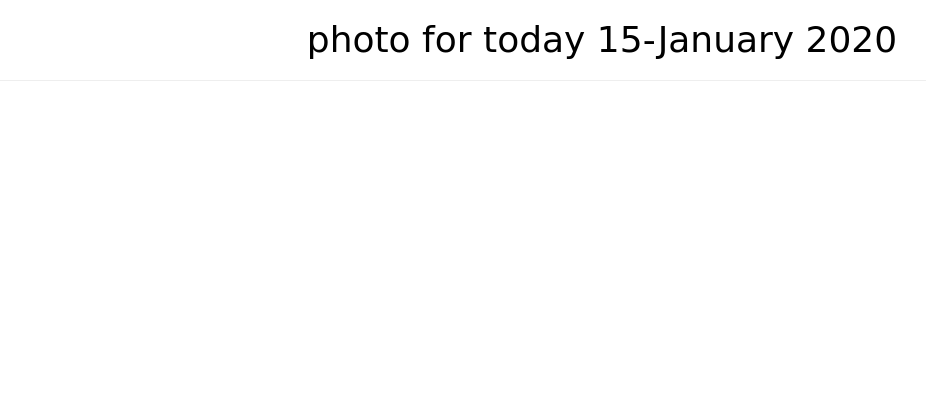
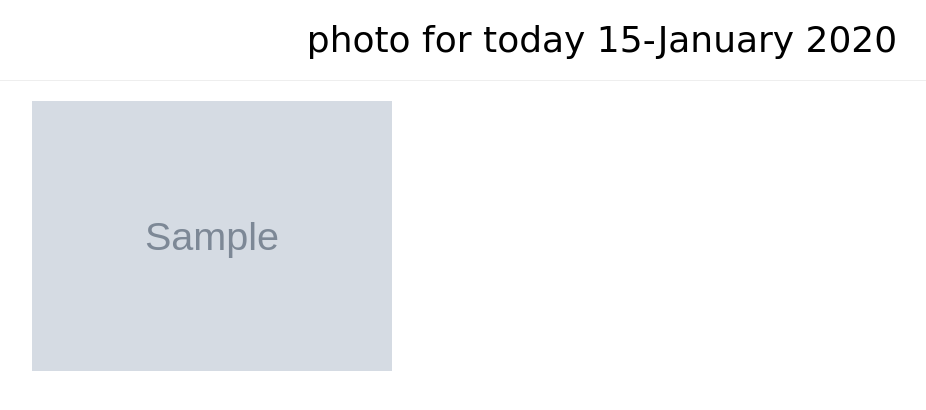
Before and after one commit to shureim/Gallery-Website, a Django app: template photo/templates/all-photos/today-photo.html in a window 1280 px wide. Shown: the top 410 px of the page, without its empty margins (38-964 px from the left). Run offline with Django 3.2, Linux system fonts and the light colour scheme; the template is opened without the code that fills it: most values are stand-ins (such as "Sample title", 1, 10 or a date in 2020); grey boxes marked "Sample" are stand-in pictures; some libraries are stand-ins or nearby versions.

Commit message:
added the image_url  to today-photo.html

```diff
--- a/photo/templates/all-photos/today-photo.html
+++ b/photo/templates/all-photos/today-photo.html
@@ -3,7 +3,7 @@
 {% block content %}
 {{block.super}}
 
-<!-- <div class="container">
+<div class="container">
 
 
 
@@ -14,7 +14,7 @@
     {% if photo_item.image %}
     <div class="col-md-4">
       <img src="{{photo_item.image.url}}" class="img-responsive" alt="Image">
-      <h4 class = "text-center" style="color:green;"> <a href="{% url 'image' photo_item.id %}"> {{photo_item.image_name}} </a></h4>
+      <!-- <h4 class = "text-center" style="color:green;"> <a href="{% url 'image' photo_item.id %}"> {{photo_item.image_name}} </a></h4>
 
     </div>
     {% else %}
@@ -28,10 +28,10 @@
   <div class="row">
     <h2 class="text-center">There No Photo Items</h2>
   </div>
-  {% endfor %}
+  {% endfor %} -->
 </div>
 
-</div> -->
+</div>
 
 
 {% endblock %}
```
